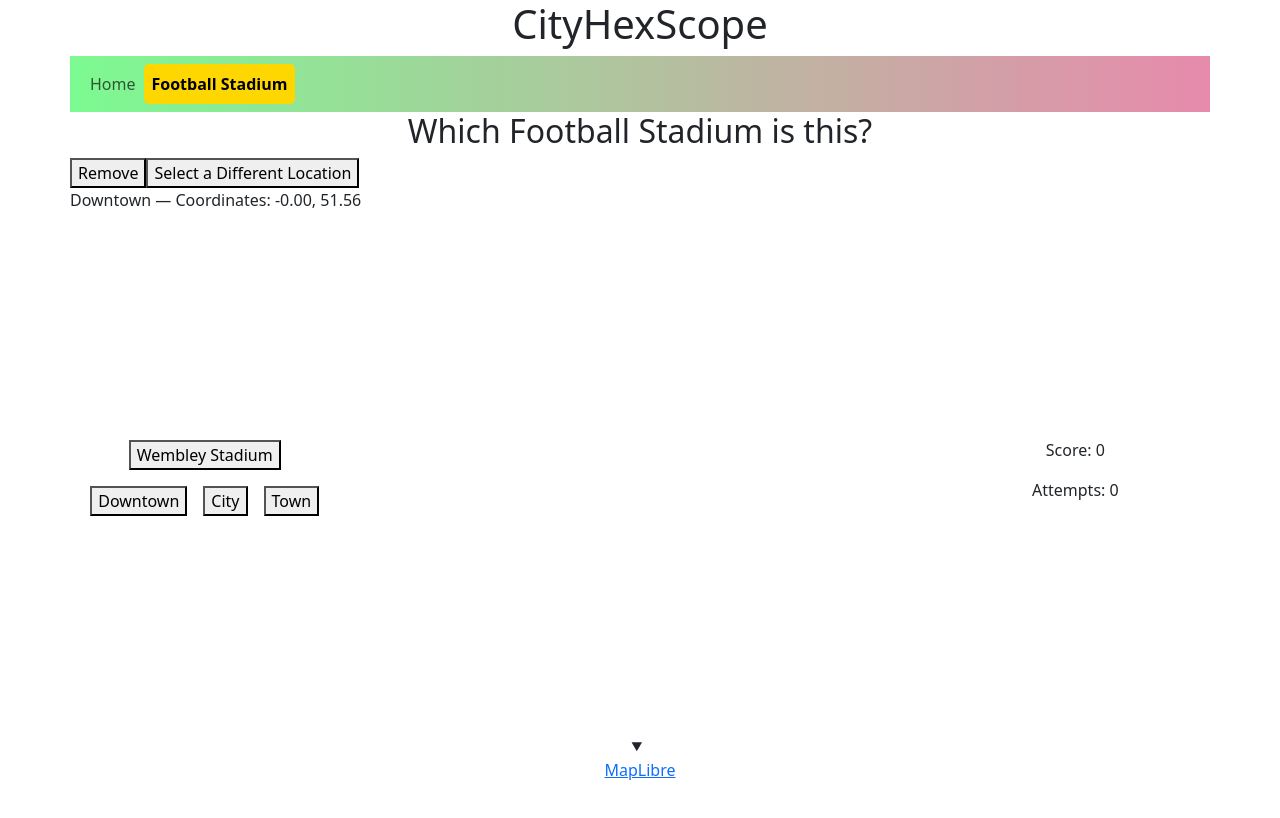
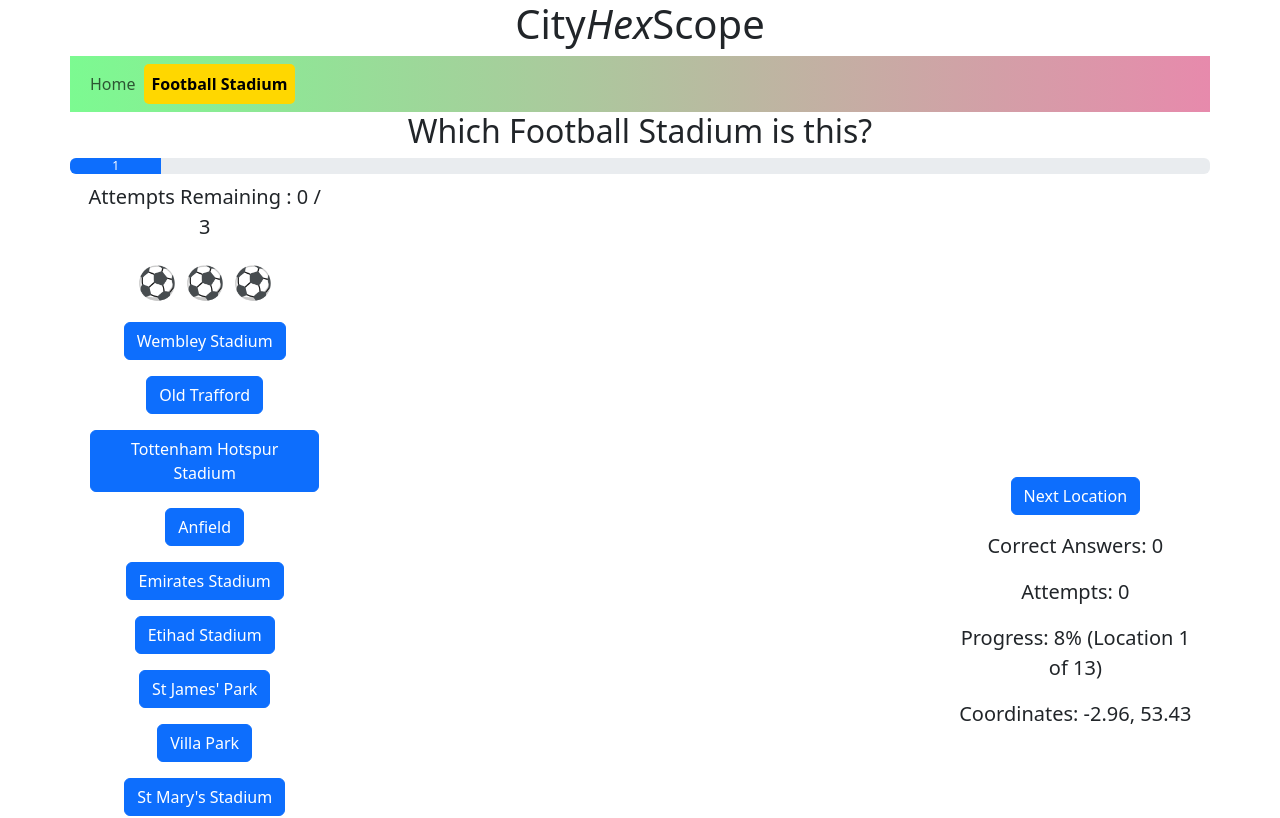
Before and after one commit to SaharaHex/CityHexScope, a React (Vite) app: page /#/FootballStadium in a window 1280 px wide. Shown: the top 818 px of the page. Built offline with nearby package versions, Linux system fonts and the light colour scheme; no server answers; the HTML template or start-up script is replaced by a standard one.

Commit message:
Main game mechanics with result

```diff
--- a/package.json
+++ b/package.json
@@ -13,6 +13,7 @@
     "bootstrap": "^5.3.6",
     "maplibre-gl": "^5.5.0",
     "react": "^19.1.0",
+    "react-confetti": "^6.4.0",
     "react-dom": "^19.1.0",
     "react-router-dom": "^7.6.0"
   },
--- a/src/component/FootballStadiumManager.tsx
+++ b/src/component/FootballStadiumManager.tsx
@@ -1,128 +1,238 @@
-import React, { useEffect, useRef, useState } from "react";
+import React, { useEffect, useRef, useState, useReducer } from "react";
 import { useLocation } from "../hook/useLocation";
 import { Location } from "../class/Location";
 import MapComponent from "./MapComponent";
+import ReactConfetti from "react-confetti";
 
-const FootballStadiumManager: React.FC = () => {
-  const { entities, addEntity, removeEntity } = useLocation();
+interface FootballStadiumManagerProps {
+  initialEntities: Location[];
+}
+
+interface State {
+  randomEntity: Location | null;
+  shownIds: number[];
+  message: string;
+  points: number; // Number of correct answers
+  attempts: number;
+  attemptsPerRound: number; // Attempts per location
+  buttonsDisabled: boolean;
+  nextDisabled: boolean;
+  totalLocations: number;
+  selectedIds: number[]; // Store multiple clicked buttons
+  showConfetti: boolean;
+}
+
+// Reducer for managing multiple states
+const reducer = (
+  state: State,
+  action: { type: string; payload?: any }
+): State => {
+  switch (action.type) {
+    case "SET_RANDOM":
+      return { ...state, randomEntity: action.payload };
+    case "UPDATE_PROGRESS": // Track IDs that have already been shown as random selections.
+      return { ...state, shownIds: [...state.shownIds, action.payload] };
+    case "SET_MESSAGE": // Message to display after a button click.
+      return { ...state, message: action.payload };
+    case "TOGGLE_BUTTONS": // Tracking disabled buttons.
+      return { ...state, buttonsDisabled: action.payload };
+    case "UPDATE_SCORE": // New state variables for keeping score/points and counting attempts.
+      return { ...state, points: state.points + 1 };
+    case "UPDATE_ATTEMPTS": // and counting attempts
+      return { ...state, attempts: state.attempts + 1 };
+    case "UPDATE_ATTEMPTS_PER_ROUND": // Attempts per location (round)
+      return { ...state, attemptsPerRound: state.attemptsPerRound + 1 };
+    case "RESET_ATTEMPTS_PER_ROUND": // Reset attempts per location
+      return { ...state, attemptsPerRound: 0 };
+    case "SET_TOTAL": // Use state for total number of locations; using state ensures a re-render.
+      return { ...state, totalLocations: action.payload };
+    case "SET_SELECTED": // Store clicked button IDs
+      return { ...state, selectedIds: [...state.selectedIds, action.payload] };
+    case "CLEAR_SELECTED": // Reset selected buttons
+      return { ...state, selectedIds: [] };
+    case "TOGGLE_NEXT": // Disabled Next button
+      return { ...state, nextDisabled: action.payload };
+    case "TOGGLE_CONFETTI": // Confetti for Result page
+      return { ...state, showConfetti: action.payload };
+    default:
+      return state;
+  }
+};
+
+const FootballStadiumManager: React.FC<FootballStadiumManagerProps> = ({
+  initialEntities,
+}) => {
+  const { entities, addEntity } = useLocation();
   const isInitialized = useRef(false);
-  const [randomEntity, setRandomEntity] = useState<Location | null>(null);
-  // Track IDs that have already been shown as random selections.
-  const [shownIds, setShownIds] = useState<number[]>([]);
-  // Message to display after a button click.
-  const [message, setMessage] = useState<string>("");
-  // New state variables for keeping score and counting attempts.
-  const [score, setScore] = useState<number>(0);
-  const [attempts, setAttempts] = useState<number>(0);
-  // Tracking disabled buttons.
-  const [buttonsDisabled, setButtonsDisabled] = useState<boolean>(false);
+  const [state, dispatch] = useReducer(reducer, {
+    randomEntity: null,
+    shownIds: [],
+    message: "",
+    points: 0,
+    attempts: 0,
+    attemptsPerRound: 0,
+    buttonsDisabled: false,
+    nextDisabled: false,
+    totalLocations: 0,
+    selectedIds: [],
+    showConfetti: false,
+  });
 
   // Initialize entities on first mount.
   useEffect(() => {
-    if (!isInitialized.current) {
-      const initialEntities: Location[] = [
-        new Location(1, "Wembley Stadium", [-0.279672, 51.555973], false),
-        new Location(2, "Downtown", [-0.0009164237115796685, 51.555973], true),
-        new Location(
-          3,
-          "City",
-          [-0.7604461089076843, 52.03967137514232],
-          false
-        ),
-        new Location(
-          4,
-          "Town",
-          [-0.7225089440640504, 52.05239335316649],
-          false
-        ),
-      ];
+    if (!isInitialized.current && initialEntities.length > 0) {
       initialEntities.forEach((entity) => addEntity(entity));
+      dispatch({ type: "SET_TOTAL", payload: initialEntities.length }); // Save total into state
       isInitialized.current = true;
     }
-  }, [addEntity]);
+  }, [initialEntities, addEntity]);
 
   // Function to refresh the random selection.
   // It filters out the entities that have been shown before.
   const refreshRandomEntity = () => {
     // Clear the message on refresh and on buttons.
-    setMessage("");
-    setButtonsDisabled(false);
+    dispatch({ type: "SET_MESSAGE", payload: "" });
+    dispatch({ type: "TOGGLE_BUTTONS", payload: false });
+    dispatch({ type: "CLEAR_SELECTED" }); // Reset selected buttons
+    dispatch({ type: "RESET_ATTEMPTS_PER_ROUND" }); // Reset attempts per location (round) count
+    dispatch({ type: "TOGGLE_NEXT", payload: false }); // re-enable
 
     // Get only the entities that haven't been shown yet.
     const available = entities.filter(
-      (entity) => !shownIds.includes(entity.id)
+      (entity) => !state.shownIds.includes(entity.id)
     );
     if (available.length === 0) {
       // If nothing is left, clear the randomEntity so we render the end-of-list message.
-      setRandomEntity(null);
+      dispatch({ type: "SET_RANDOM", payload: null });
+      dispatch({ type: "TOGGLE_CONFETTI", payload: true }); // Enable confetti
       return;
     }
+
+    console.log(available);
+
     const index = Math.floor(Math.random() * available.length);
     const chosen = available[index];
-    setRandomEntity(chosen);
-    setShownIds((prev) => [...prev, chosen.id]);
+    dispatch({ type: "SET_RANDOM", payload: chosen });
+    dispatch({ type: "UPDATE_PROGRESS", payload: chosen.id });
   };
 
   // When the entities array is first populated, pick the initial random entity.
   // We run this effect only if no randomEntity is currently set.
   useEffect(() => {
-    if (entities.length > 0 && randomEntity === null) {
+    if (entities.length > 0 && state.randomEntity === null) {
       refreshRandomEntity();
     }
     // We purposely do not add randomEntity as a dependency here so that
     // we only try to select an initial random once entities are available.
   }, [entities]);
 
-  // Handler for removal: remove the current random entity and then refresh selection. //testing this
-  const handleRemoveEntity = () => {
-    if (!randomEntity) return;
-    removeEntity(randomEntity.id);
-    // Attempt to refresh the random selection after removal.
-    // (If removal updates the entities state, refreshRandomEntity will pick from the reduced list.)
-    refreshRandomEntity();
-  };
-
   // Handler for clicking a location button.
   // If the clicked location's name matches the randomEntity's name, display "Correct!" and updates score.
   const handleLocationButtonClick = (location: Location) => {
-    setAttempts((prev) => prev + 1);
-    if (randomEntity && location.name === randomEntity.name) {
-      setScore((prev) => prev + 1);
-      setMessage("Correct!");
-      setButtonsDisabled(true); // Off buttons selection
+    dispatch({ type: "UPDATE_ATTEMPTS" });
+    dispatch({ type: "UPDATE_ATTEMPTS_PER_ROUND" }); // Track attempts per location (round)
+    dispatch({ type: "SET_SELECTED", payload: location.id });
+    if (state.randomEntity && location.name === state.randomEntity.name) {
+      dispatch({ type: "UPDATE_SCORE" });
+      dispatch({ type: "SET_MESSAGE", payload: "🎉 Correct!" });
+      dispatch({ type: "TOGGLE_BUTTONS", payload: true }); // Off buttons selection
+      dispatch({ type: "TOGGLE_NEXT", payload: true }); // re-enable
+      setTimeout(() => {
+        refreshRandomEntity();
+      }, 1500); // Add delay for smoother transition
     } else {
-      setMessage("Incorrect!");
+      dispatch({ type: "SET_MESSAGE", payload: "❌ Incorrect!" });
+    }
+    // Move to next location ONLY after three attempts
+    if (state.attemptsPerRound + 1 === 3) {
+      dispatch({ type: "TOGGLE_NEXT", payload: true }); // re-enable
+      setTimeout(() => {
+        refreshRandomEntity();
+      }, 1500); // Add delay for smoother transition
     }
   };
 
+  // Compute progress percentage and current position
+  const progressPercent =
+    state.totalLocations > 0
+      ? Math.round((state.shownIds.length / state.totalLocations) * 100)
+      : 0;
+  const currentPosition = state.shownIds.length;
+
+  const successRate =
+    state.totalLocations > 0
+      ? Math.min(
+          Math.round(
+            (state.points / state.attempts) *
+              ((state.points / state.totalLocations) * 100)
+          ),
+          100
+        )
+      : 0;
+
   return (
     <div>
-      {randomEntity ? (
+      {state.showConfetti && (
+        <ReactConfetti recycle={false} numberOfPieces={200} />
+      )}
+      {state.randomEntity ? (
         <div>
-          <button onClick={handleRemoveEntity}>Remove</button>
-          <button onClick={refreshRandomEntity}>
-            Select a Different Location
-          </button>
-          <p>
-            {randomEntity.name} — Coordinates:{" "}
-            {randomEntity.coordinates[0].toFixed(2)},{" "}
-            {randomEntity.coordinates[1].toFixed(2)}
-          </p>
+          <div
+            className="progress text-center"
+            role="progressbar"
+            aria-label="Progress"
+            aria-valuenow={progressPercent}
+            aria-valuemin={0}
+            aria-valuemax={100}
+          >
+            <div
+              className="progress-bar"
+              style={{ width: `${progressPercent}%` }}
+            >
+              {currentPosition}
+            </div>
+          </div>
+          <h1 className="display-4">{state.message}</h1>
           <div className="container text-center">
             <div className="row align-items-center">
               <div className="col">
                 <div>
+                  <p>Attempts Remaining : {state.attemptsPerRound} / 3</p>
+                  <div className="d-flex justify-content-center gap-2 my-2">
+                    {[0, 1, 2].map((idx) => (
+                      <span
+                        key={idx}
+                        className={
+                          idx < state.attemptsPerRound ? "life--lost" : ""
+                        }
+                        style={{
+                          fontSize: "32px",
+                          transition: "opacity 0.4s ease",
+                        }}
+                      >
+                        ⚽
+                      </span>
+                    ))}
+                  </div>
                   {entities.length > 0 ? (
                     entities.map((location) => (
                       <button
+                        className={
+                          state.selectedIds.includes(location.id)
+                            ? "btn btn-secondary"
+                            : "btn btn-primary"
+                        }
                         key={location.id}
                         onClick={() => handleLocationButtonClick(location)}
+                        disabled={state.buttonsDisabled} // Makes the button unclickable
                         style={{
                           margin: "0.5rem",
                           // Appearance is automatically greyed out for disabled buttons,
                           // but you can customize it via CSS if needed. //todo
-                          opacity: buttonsDisabled ? 0.5 : 1,
-                          cursor: buttonsDisabled ? "not-allowed" : "pointer",
+                          opacity: state.buttonsDisabled ? 0.5 : 1,
+                          cursor: state.buttonsDisabled
+                            ? "not-allowed"
+                            : "pointer",
                         }}
                       >
                         {location.name}
@@ -136,33 +246,48 @@
               <div className="col">
                 {" "}
                 <MapComponent
-                  key={randomEntity.id}
+                  key={state.randomEntity.id}
                   coordinates={[
-                    randomEntity.coordinates[0],
-                    randomEntity.coordinates[1],
+                    state.randomEntity.coordinates[0],
+                    state.randomEntity.coordinates[1],
                   ]}
-                  showSymbol={randomEntity.showSymbol}
+                  showSymbol={state.randomEntity.showSymbol}
                 />
               </div>
               <div className="col">
                 <div>
-                  <p>Score: {score}</p>
-                  <p>Attempts: {attempts}</p>
+                  <p>
+                    <button
+                      className="btn btn-primary"
+                      disabled={state.nextDisabled}
+                      onClick={() => refreshRandomEntity()}
+                    >
+                      Next Location
+                    </button>
+                  </p>
+                  <p>Correct Answers: {state.points}</p>
+                  <p>Attempts: {state.attempts}</p>
+                  <p>
+                    Progress: {progressPercent}% (Location {currentPosition} of{" "}
+                    {state.totalLocations})
+                  </p>
+                  <p>
+                    Coordinates: {state.randomEntity.coordinates[0].toFixed(2)},{" "}
+                    {state.randomEntity.coordinates[1].toFixed(2)}
+                  </p>
                 </div>
-                {message && <p>{message}</p>}
               </div>
             </div>
           </div>
         </div>
       ) : (
         <div>
-          <p>
-            No new locations to display. You've reached the end of the list.
-          </p>
+          <p>You've reached the end of the list, how did you score.</p>
           <div>
             <p>Total Locations: {entities.length}</p>
-            <p>Score: {score}</p>
-            <p>Attempts: {attempts}</p>
+            <p>Success Rate: {successRate}% (Max 100%)</p>
+            <p>Correct Answers: {state.points}</p>
+            <p>Attempts: {state.attempts}</p>
           </div>
         </div>
       )}
--- a/src/component/Layout.tsx
+++ b/src/component/Layout.tsx
@@ -4,7 +4,9 @@
 export function Layout() {
   return (
     <>
-      <h1>CityHexScope</h1>
+      <h1>
+        City<em>Hex</em>Scope
+      </h1>
       <NavigationBar />
       <main>
         <Outlet />
--- a/src/index.css
+++ b/src/index.css
@@ -26,6 +26,10 @@
   text-align: center;
 }
 
+p {
+  font-size: 20px;
+}
+
 .hexagon {
   height: 200px;
   aspect-ratio: 1/cos(30deg);
@@ -39,3 +43,7 @@
   font-weight: bold; /* Make it stand out */
   border-radius: 5px; /* Add rounded corners */
 }
+
+.life--lost {
+  opacity: 0;
+}
--- a/src/page/FootballStadium.tsx
+++ b/src/page/FootballStadium.tsx
@@ -1,10 +1,29 @@
 import FootballStadiumManager from "../component/FootballStadiumManager";
+import { Location } from "../class/Location";
+
+const ukFootballStadiums: Location[] = [
+  new Location(1, "Wembley Stadium", [-0.279672, 51.555973], false),
+  new Location(2, "Old Trafford", [-2.291384, 53.463062], false),
+  new Location(3, "Tottenham Hotspur Stadium", [-0.06602, 51.604249], false),
+  new Location(4, "Anfield", [-2.963868, 53.430829], false),
+  new Location(5, "Emirates Stadium", [-0.108611, 51.5549], false),
+  new Location(6, "Etihad Stadium", [-2.200366, 53.483132], false),
+  new Location(7, "St James' Park", [-1.621587, 54.974232], false),
+  new Location(8, "Villa Park", [-1.885006, 52.509076], false),
+  new Location(9, "St Mary's Stadium", [-1.39087, 50.905848], false),
+  new Location(10, "Celtic Park", [-4.20556, 55.84972], false),
+  new Location(11, "Hampden Park", [-4.25194, 55.82583], false),
+  new Location(12, "Cardiff City Stadium", [-3.203, 51.472], false),
+  new Location(13, "Swansea Stadium", [-3.935, 51.642], false),
+];
 
 function FootballStadium() {
   return (
     <>
       <h2>Which Football Stadium is this?</h2>
-      <FootballStadiumManager></FootballStadiumManager>
+      <FootballStadiumManager
+        initialEntities={ukFootballStadiums}
+      ></FootballStadiumManager>
     </>
   );
 }
```
Also changed, not shown: 1 other file (tests, documents, lock files or other folders).
